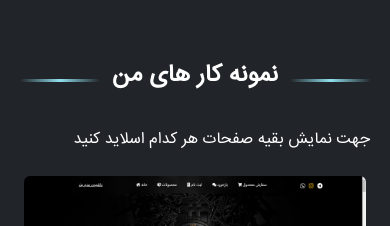
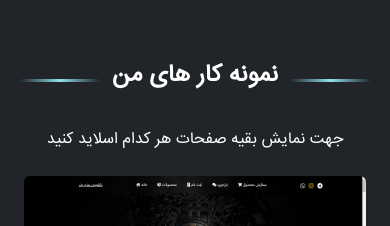
Before and after one commit to Saeid-Rezaei0/my-site, a Next.js app: page / in a window 390 px wide. Shown: the part 1840-2066 px from the top of the page. Built offline with nearby package versions, Linux system fonts and the light colour scheme.

Commit message:
project update 4

```diff
--- a/app/Examplework/page.jsx
+++ b/app/Examplework/page.jsx
@@ -90,12 +90,12 @@ function Examplework() {
     <>
       <div className="title-feature overflow-hidden lg:pt-10 sm:p2 w-[90%] mx-auto">
         <div className="line ml-3"></div>
-        <h3 className="text-white mt-[-0.6rem] animate__backInDown gap-4 whitespace-nowrap font-bold py-8 text-2xl">
+        <h3 className="text-white mt-[-0.6rem]  gap-4 whitespace-nowrap font-bold py-8 text-2xl">
           نمونه کار های من
         </h3>
         <div className="line mr-3"></div>
       </div>
-        <p className='pb-5 px-5 lg:pr-28 lg:mt-[-1rem]'>جهت نمایش بقیه صفحات هر کدام اسلاید کنید</p>
+        <p className='pb-5 px-5 lg:pr-28 text-center lg:text-right lg:mt-[-1rem]'>جهت نمایش بقیه صفحات هر کدام اسلاید کنید</p>
       <div className="lg:w-[90%] w-[98%] mx-auto">
         <div className="flex lg:flex-nowrap flex-wrap gap-4 justify-center items-center lg:px-10 px-5">
           {projects.slice(0, 3).map((project, index) => (
--- a/app/layout.js
+++ b/app/layout.js
@@ -6,10 +6,7 @@ import StairTranstion from "@/components/ui/StairTranstion";
 import { FaArrowUp } from "react-icons/fa";
 import BackToTop from "@/components/BackToTop";
 import Footer from "@/components/Footer";
-<link
-rel="stylesheet"
-href="https://cdnjs.cloudflare.com/ajax/libs/animate.css/4.1.1/animate.min.css"
-/>
+
 export const metadata = {
   title: "سعید رضایی | طراح سایت",
   description: "Generated by create next app",
```
